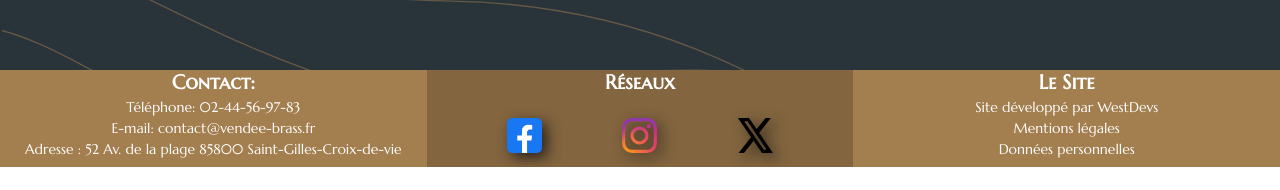
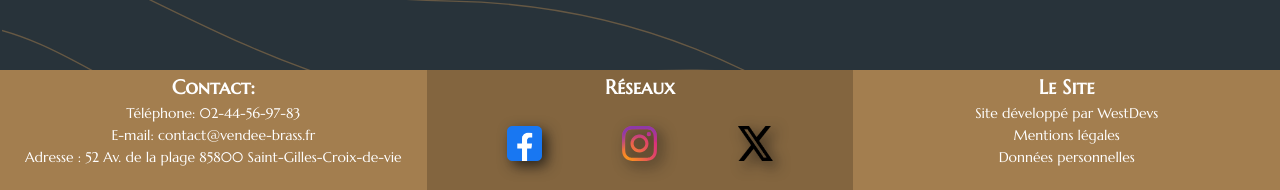
Before and after one commit to wildcodeschool-2025-03/JS-WestDevs-P2-LaVendeeBrass, a React (Vite) app in the folder client/: page /MenuPage in a window 1280 px wide. Shown: the part 658-848 px from the top of the page. Before the commit the page ends 825 px from the top, so only its background shows below. Built offline with nearby package versions, Linux system fonts and the light colour scheme; no server answers.

Commit message:
changes of pull request done

```diff
--- a/client/src/App.css
+++ b/client/src/App.css
@@ -24,9 +24,3 @@
 body {
   margin: 0;
 }
-
-#root {
-  display: flex;
-  flex-direction: column;
-  min-height: 100vh;
-}
--- a/client/src/components/Footer/Footer.css
+++ b/client/src/components/Footer/Footer.css
@@ -33,6 +33,7 @@ footer ul {
   p {
     font-family: "Marcellus", sans-serif;
     font-size: 12px;
+    margin: 0.5rem;
   }
 
   li {
@@ -83,7 +84,7 @@ footer .reseaux {
 
     h3 {
       font-size: 20px;
-      margin: 0.5rem 0 1rem;
+      margin: 0.5rem 1rem 0rem 1rem;
     }
     p {
       font-size: 14px;
@@ -96,7 +97,7 @@ footer .reseaux {
 
   footer ul li {
     width: 100%;
-    line-height: 0.5;
+    line-height: 1;
   }
 
   footer .reseaux img {
@@ -110,4 +111,20 @@ footer .reseaux {
       padding: 0;
     }
   }
+
+  footer {
+    height: 120px;
+  }
 }
+
+/* @media screen and (min-width: 846px) { */
+/* ul { */
+/* display: flex; */
+/* flex-direction: column; */
+/* min-height: 100vh; */
+/* } */
+/* } */
+
+/*#root { */
+/*
+/* } */
--- a/client/src/components/Footer/Footer.tsx
+++ b/client/src/components/Footer/Footer.tsx
@@ -14,20 +14,20 @@ function Footer() {
         <li className="reseaux">
           <h3>Réseaux</h3>
           <section>
-            <a href=" ">
+            <a href="https://fr-fr.facebook.com/">
               <img
-                src="loge-facebook.png"
+                src="logo-facebook.png"
                 alt="Lien vers notre page Facebook"
               />
             </a>
-            <a href=" ">
+            <a href="https://www.instagram.com/">
               <img
                 src="logo-instagram.svg"
                 alt="Lien vers notre page Instagram"
               />
             </a>
 
-            <a href=" ">
+            <a href="https://x.com/">
               <img src="logo-X.png" alt="Lien vers notre page Twitter" />
             </a>
           </section>
--- a/client/src/pages/ReservationPage/ReservationPage.css
+++ b/client/src/pages/ReservationPage/ReservationPage.css
@@ -7,7 +7,6 @@
   background-size: cover;
   background-position: center;
   transition: background-image 2s;
-  flex-grow: 1;
 }
 
 .reservation-main * {
@@ -91,7 +90,7 @@
 
 @media screen and (min-width: 900px) {
   .reservation-main {
-    min-height: calc(100vh - 134.34px);
+    min-height: calc(100vh - 120px);
   }
   .reservation-main .reservation-card {
     height: 75vh;
```
Also changed, not shown: client/public/logo-facebook.png (renamed from client/public/loge-facebook.png).
